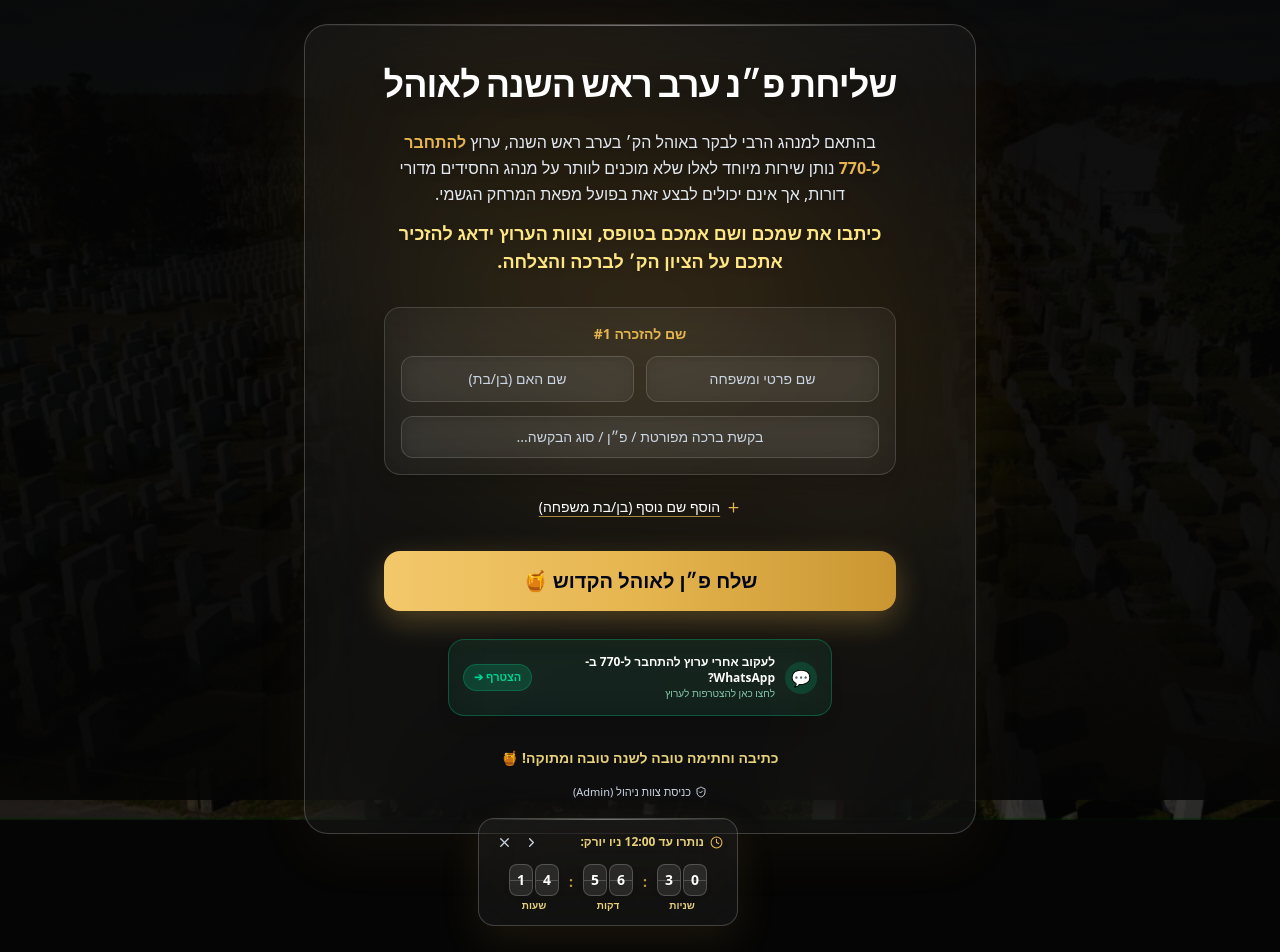
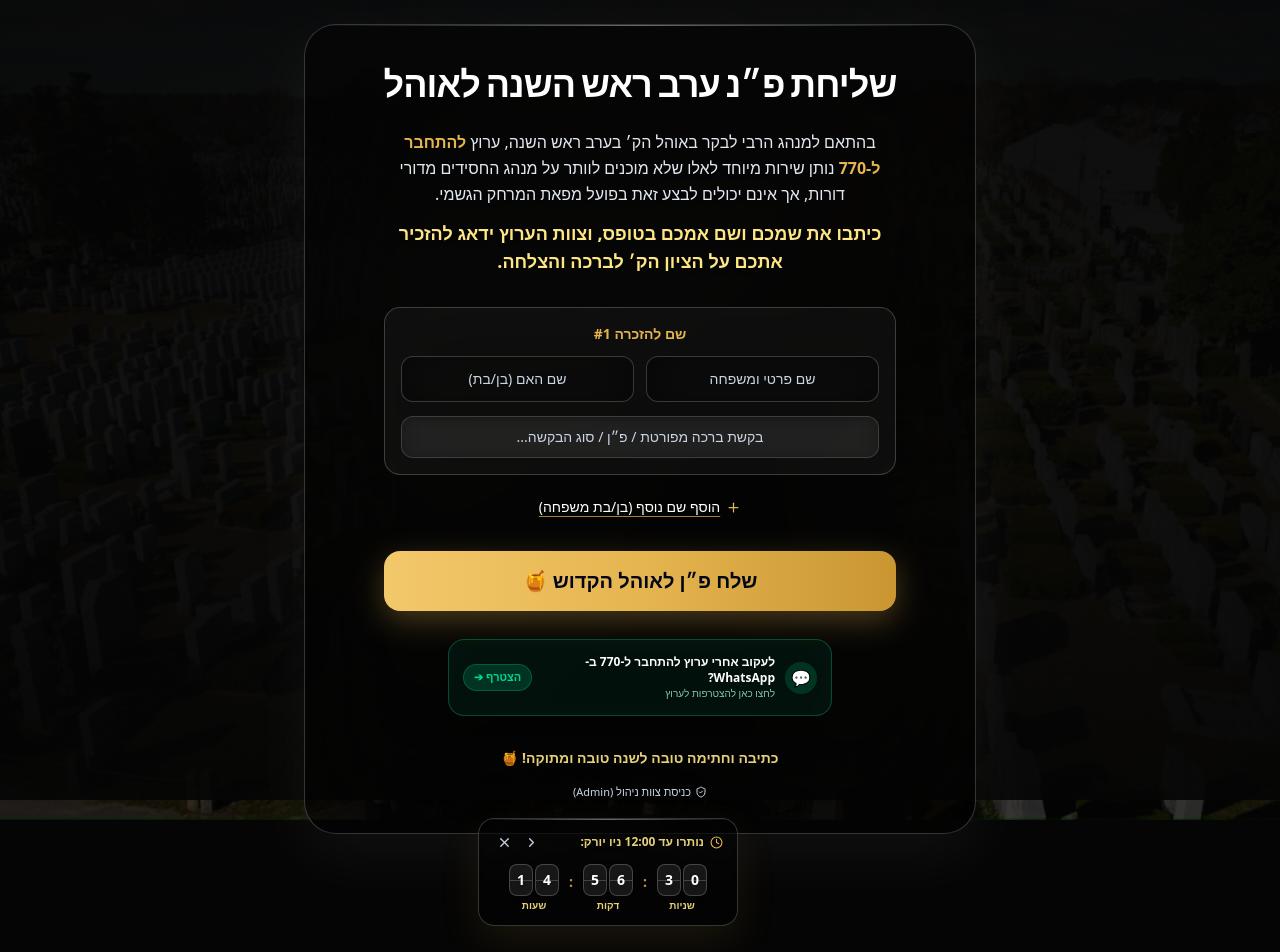
Before and after one commit to smichai/connect-to-770-ohel, a React (Vite) app: page / in a window 1280 px wide. Shown: the top 952 px of the page. Built offline with nearby package versions, Linux system fonts and the light colour scheme; a web font is replaced by a local one.

Commit message:
Remove background glow orbs and refine Apple Liquid Glass Dock styling based on iOS 18 screenshot

```diff
--- a/src/App.jsx
+++ b/src/App.jsx
@@ -162,16 +162,10 @@ export default function App() {
         <div className="absolute inset-0 bg-gradient-to-b from-[#050505]/85 via-[#050505]/75 to-[#050505]/90" />
       </div>
 
-      {/* Apple-Style Ambient Moving Glow Orbs in Background */}
-      <div className="fixed inset-0 pointer-events-none z-0 overflow-hidden">
-        <div className="absolute top-1/4 left-1/2 -translate-x-1/2 -translate-y-1/2 w-[600px] h-[400px] bg-gradient-to-tr from-[#E5B54F]/15 via-amber-500/10 to-transparent rounded-full blur-[100px] animate-pulse duration-[7000ms]" />
-        <div className="absolute bottom-1/4 right-1/4 w-[500px] h-[350px] bg-gradient-to-bl from-amber-600/10 via-[#E5B54F]/10 to-transparent rounded-full blur-[90px] animate-pulse duration-[10000ms]" />
-      </div>
+      {/* Main Completely Centered Layout wrapped in iOS 18 Apple Liquid Glass Dock Card */}
+      <div className="relative z-10 max-w-2xl w-full text-center space-y-6 py-8 px-4 sm:px-8 mx-auto flex flex-col items-center justify-center my-auto bg-black/40 backdrop-blur-3xl border border-white/20 rounded-[32px] shadow-[0_20px_60px_rgba(0,0,0,0.75)] shadow-white/5 relative overflow-hidden transition-all">
 
-      {/* Main Completely Centered Layout wrapped in Apple Liquid Glass Card */}
-      <div className="relative z-10 max-w-2xl w-full text-center space-y-6 py-8 px-4 sm:px-8 mx-auto flex flex-col items-center justify-center my-auto bg-white/[0.04] backdrop-blur-2xl border border-white/20 rounded-3xl shadow-[0_20px_60px_rgba(0,0,0,0.7)] shadow-[#E5B54F]/5 relative overflow-hidden transition-all">
-
-        {/* Apple Glass Highlight Top Edge */}
+        {/* Apple Glass Sheen Highlight Edge */}
         <div className="absolute inset-x-0 top-0 h-[1px] bg-gradient-to-r from-transparent via-white/40 to-transparent pointer-events-none" />
 
         {/* Main Header - Always Forced on ONE Single Line */}
@@ -191,12 +185,12 @@ export default function App() {
           </p>
         </div>
 
-        {/* Form - Apple Pure Crystal Glass Containers */}
+        {/* Form - iOS 18 Liquid Glass Containers */}
         <form onSubmit={handleSubmit} className="w-full max-w-lg mx-auto space-y-5 pt-2 text-center flex flex-col items-center">
 
           <div className="w-full space-y-4">
             {namesList.map((item, index) => (
-              <div key={item.id} className="w-full space-y-3 text-center relative bg-white/[0.03] backdrop-blur-xl border border-white/15 p-4 rounded-2xl shadow-lg transition-all duration-300 hover:border-[#E5B54F]/40 hover:bg-white/[0.06]">
+              <div key={item.id} className="w-full space-y-3 text-center relative bg-white/[0.04] backdrop-blur-2xl border border-white/20 p-4 rounded-2xl shadow-lg transition-all duration-300 hover:border-[#E5B54F]/40 hover:bg-white/[0.07]">
                 <div className="flex items-center justify-between text-xs sm:text-sm px-1 font-bold text-[#E5B54F]">
                   <span className="mx-auto text-center">שם להזכרה #{index + 1}</span>
                   {namesList.length > 1 && (
@@ -217,7 +211,7 @@ export default function App() {
                     placeholder="שם פרטי ומשפחה"
                     value={item.name}
                     onChange={(e) => handleNameChange(item.id, 'name', e.target.value)}
-                    className="w-full bg-white/[0.05] border border-white/15 focus:border-[#E5B54F] focus:ring-2 focus:ring-[#E5B54F]/30 rounded-xl px-4 py-3 text-sm text-white placeholder-slate-300 text-center focus:outline-none backdrop-blur-md transition-all shadow-inner"
+                    className="w-full bg-black/40 border border-white/20 focus:border-[#E5B54F] focus:ring-2 focus:ring-[#E5B54F]/30 rounded-xl px-4 py-3 text-sm text-white placeholder-slate-300 text-center focus:outline-none backdrop-blur-xl transition-all shadow-inner"
                   />
                   <input
                     type="text"
@@ -225,9 +219,10 @@ export default function App() {
                     placeholder="שם האם (בן/בת)"
                     value={item.motherName}
                     onChange={(e) => handleNameChange(item.id, 'motherName', e.target.value)}
-                    className="w-full bg-white/[0.05] border border-white/15 focus:border-[#E5B54F] focus:ring-2 focus:ring-[#E5B54F]/30 rounded-xl px-4 py-3 text-sm text-white placeholder-slate-300 text-center focus:outline-none backdrop-blur-md transition-all shadow-inner"
+                    className="w-full bg-black/40 border border-white/20 focus:border-[#E5B54F] focus:ring-2 focus:ring-[#E5B54F]/30 rounded-xl px-4 py-3 text-sm text-white placeholder-slate-300 text-center focus:outline-none backdrop-blur-xl transition-all shadow-inner"
                   />
                 </div>
+
 
                 {/* Free Text Input for Request / Blessing */}
                 <div className="pt-0.5 w-full">
@@ -313,7 +308,7 @@ export default function App() {
 
       {/* Floating Bottom Right Apple Watch / VisionOS Pure Crystal Glass Clock - Independent Outside Card Frame */}
       {isClockVisible && !isClockMinimized && (
-        <div className="fixed bottom-4 right-3 sm:right-8 z-50 flex flex-col items-center text-center bg-white/[0.05] backdrop-blur-2xl border border-white/20 p-3 rounded-2xl shadow-[0_15px_40px_rgba(0,0,0,0.7)] shadow-[#E5B54F]/10 hover:border-[#E5B54F]/40 transition-all duration-300 max-w-[260px] w-full relative overflow-hidden">
+        <div className="fixed bottom-4 right-3 sm:right-8 z-50 flex flex-col items-center text-center bg-black/40 backdrop-blur-3xl border border-white/20 p-3 rounded-2xl shadow-[0_15px_40px_rgba(0,0,0,0.7)] shadow-[#E5B54F]/10 hover:border-[#E5B54F]/40 transition-all duration-300 max-w-[260px] w-full relative overflow-hidden">
           {/* Top Apple Glass Sheen Edge */}
           <div className="absolute inset-x-0 top-0 h-[1px] bg-gradient-to-r from-transparent via-white/40 to-transparent pointer-events-none" />
 
```
